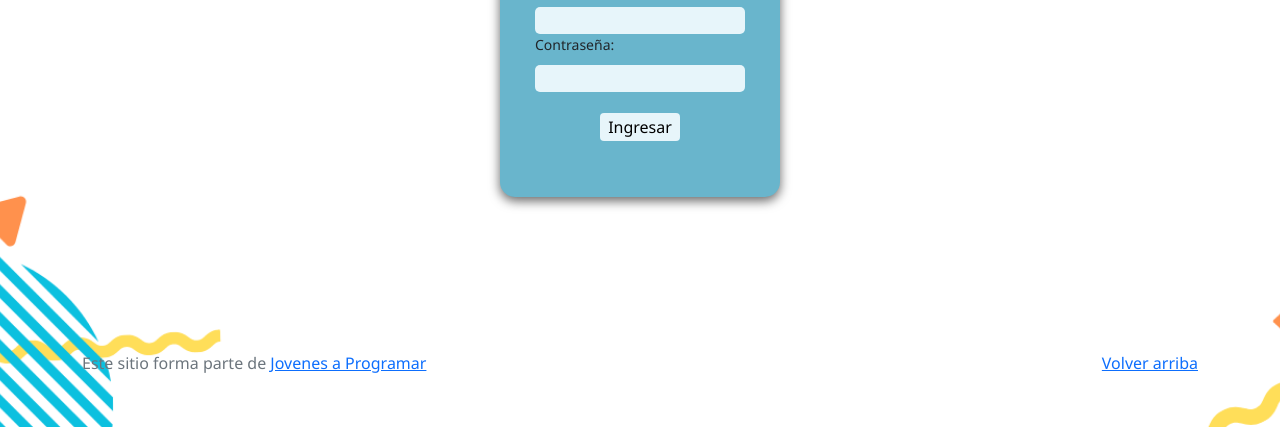
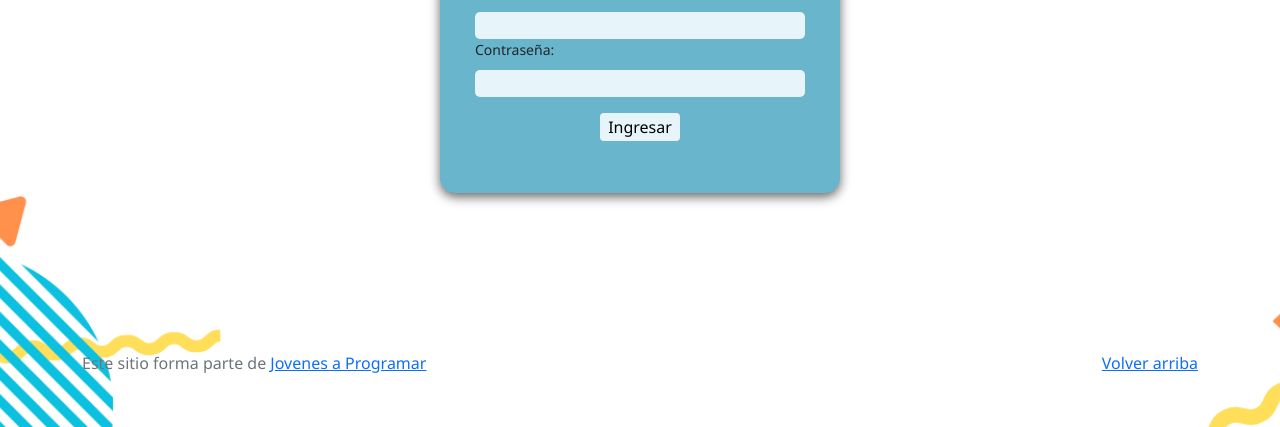
Before and after one commit to cataardanz/workspace-inicial, a plain HTML site: page login.html in a window 1280 px wide. Shown: the part 373-800 px from the top of the page. Drawn offline with Linux system fonts and the light colour scheme.

Commit message:
arreglos login

```diff
--- a/css/login.css
+++ b/css/login.css
@@ -25,10 +25,9 @@ main {
 form {
     display: flex;
     justify-content: center;
-    align-items: ceter;
+    align-items: center;
     flex-direction: column;
     width: 100%;
-    max-width: 400px;
     margin: 0 auto;
 }
 .login {
@@ -65,7 +64,7 @@ button {
     align-items: center;
     flex-direction: column;
     padding: 2px 8px;
-    margin: 10%;
+    margin: 5%;
     border: none;
     border-radius: 4px;
     background-color: #E7F5FA;
```
